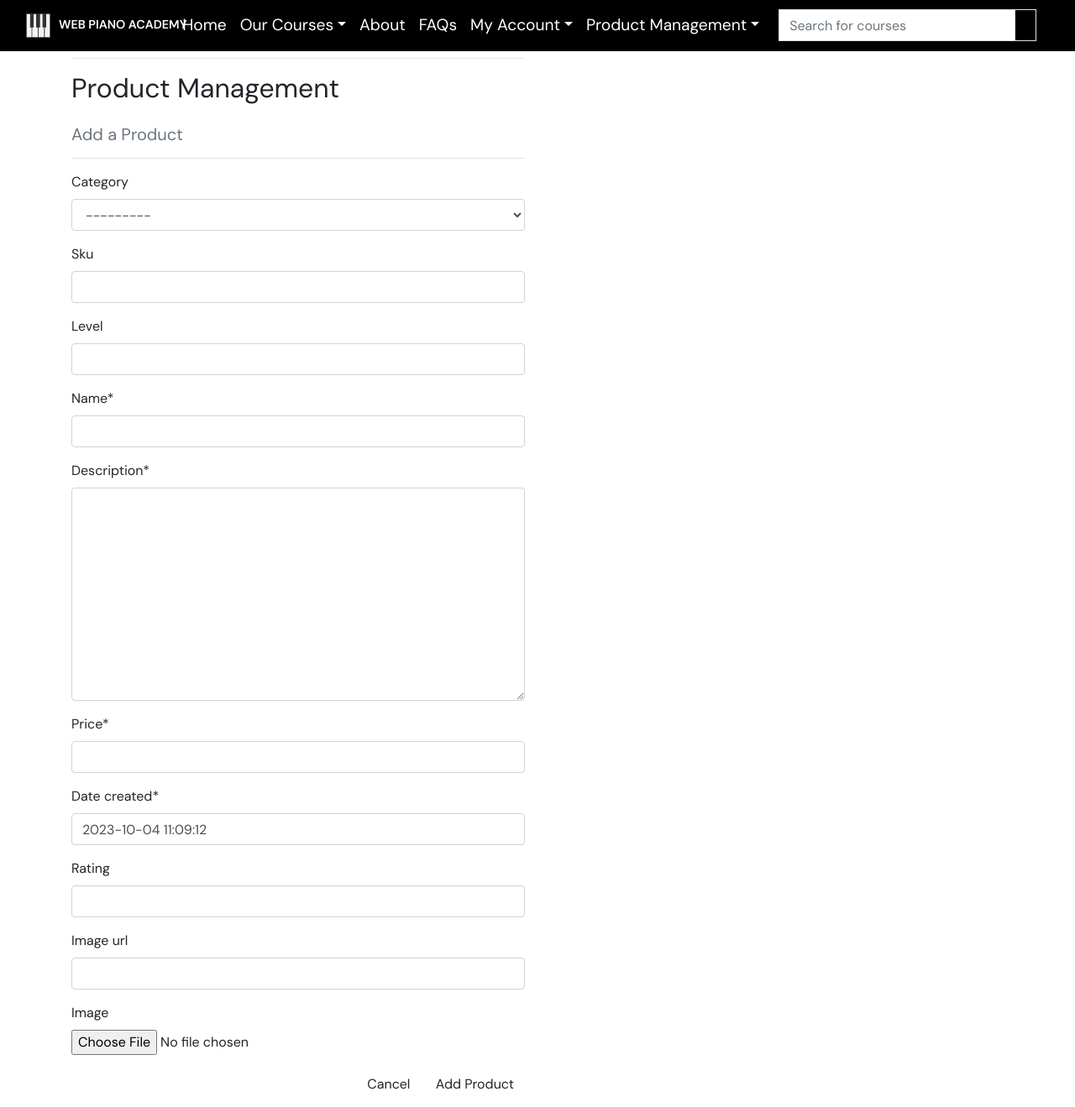
After one commit to LewisMDillon/web-piano-academy, a Django app: page /products/courses/add/ in a window 1280 px wide. The commit adds this page. Shown: the whole page at 84% size. Run offline with Django 3.2, Linux system fonts and the light colour scheme; a user stored in the database is signed in; data that the repository does not hold is empty.

Commit message:
Add front-end create product functionality & form

```diff
--- a/home/static/home/style.css
+++ b/home/static/home/style.css
@@ -146,3 +146,18 @@ body {
     color: #000;
     text-shadow: -8px 0 0 rgb(180, 180, 180);
 }
+
+
+
+/* -------- MESSAGES -------- */
+
+#message-container-outer {
+    display: flex;
+    justify-content: center;
+  }
+
+#message-container {
+    font-size: 1.5rem;
+    font-weight: 600;
+    margin-top: 20px;
+}
--- /dev/null
+++ b/products/forms.py
@@ -0,0 +1,14 @@
+from django import forms
+from .models import Product, Category
+
+
+class ProductForm(forms.ModelForm):
+
+    class Meta:
+        model = Product
+        fields = '__all__'
+
+    def __init__(self, *args, **kwargs):
+        super().__init__(*args, **kwargs)
+        categories = Category.objects.all()
+        display_names = [(c.id, c.get_display_name()) for c in categories]
--- /dev/null
+++ b/products/templates/products/add_product.html
@@ -0,0 +1,37 @@
+{% extends "base.html" %}
+{% load static %}
+
+{% block page_header %}
+    <div class="container header-container">
+        <div class="row">
+            <div class="col"></div>
+        </div>
+    </div>
+{% endblock %}
+
+{% block content %}
+    <div class="overlay"></div>
+    <div class="container">
+        <div class="row">
+            <div class="col-12 col-md-6">
+                <hr>
+                <h2 class="logo-font mb-4">Product Management</h2>
+                <h5 class="text-muted">Add a Product</h5>
+                <hr>
+            </div>
+        </div>
+
+        <div class="row">
+            <div class="col-12 col-md-6">
+                <form method="POST" action="{% url 'add_product' %}" class="form mb-2" enctype="multipart/form-data">
+                    {% csrf_token %}
+                    {{ form | crispy }}
+                    <div class="text-right">
+                        <a class="btn btn-outline-black rounded-0" href="{% url 'courses' %}">Cancel</a>
+                        <button class="btn btn-black rounded-0" type="submit">Add Product</button>
+                    </div>
+                </form>
+            </div>
+        </div>
+    </div>
+{% endblock %}
--- a/products/templates/products/product_detail.html
+++ b/products/templates/products/product_detail.html
@@ -29,7 +29,7 @@
             <div class="col-12 col-md-6 col-lg-4">
                 <div class="product-details-container mb-5 mt-md-5">
                     <p class="mb-0">{{ product.name }}</p>
-                    <p class="lead mb-0 text-left font-weight-bold">${{ product.price }}</p>
+                    <p class="lead mb-0 text-left font-weight-bold">€{{ product.price }}</p>
                     {% if product.rating %}
                         <small class="text-muted"><i class="fas fa-star mr-1"></i>{{ product.rating }} / 5</small>
                     {% else %}
--- a/products/urls.py
+++ b/products/urls.py
@@ -4,5 +4,10 @@ from . import views
 
 urlpatterns = [
     path('courses/', views.courses, name='courses'),
-    path('courses/<product_id>', views.product_detail, name='product_detail'),
+    path(
+        'courses/<int:product_id>/',
+        views.product_detail,
+        name='product_detail'
+        ),
+    path('courses/add/', views.add_product, name='add_product'),
 ]
--- a/products/views.py
+++ b/products/views.py
@@ -2,7 +2,9 @@ from django.shortcuts import render, redirect, reverse, get_object_or_404
 from django.contrib import messages
 from django.db.models import Q
 from django.db.models.functions import Lower
+
 from .models import Product, Category
+from .forms import ProductForm
 
 # Create your views here.
 
@@ -70,3 +72,36 @@ def product_detail(request, product_id):
     }
 
     return render(request, 'products/product_detail.html', context)
+
+
+def add_product(request):
+    if not request.user.is_superuser:
+        messages.error(
+            request, 'Sorry, you do not have permission to accesss that page.'
+            )
+        return redirect(reverse('home'))
+
+    if request.method == 'POST':
+        form = ProductForm(request.POST, request.FILES)
+        if form.is_valid():
+            form.save()
+            messages.success(request, 'Successfully added product!')
+            return redirect(reverse('add_product'))
+        else:
+            messages.error(
+                request, 'Failed to add product, please double check the form'
+               )
+    else:
+        form = ProductForm()
+
+    template = 'products/add_product.html'
+    context = {
+        'form': form
+    }
+
+    def test_func(self):
+        if self.request.user.is_superuser:
+            return True
+        return False
+
+    return render(request, template, context)
--- a/templates/base.html
+++ b/templates/base.html
@@ -91,6 +91,16 @@
           <a class="nav-item nav-link" href="{% url 'account_signup' %}">Register</a>
           <a class="nav-item nav-link" href="{% url 'account_login' %}">Login</a>
         {% endif %}
+
+        {% if user.is_superuser %}
+          <li class="nav-item dropdown">
+            <a class="nav-link dropdown-toggle" href="#" data-bs-toggle="dropdown" aria-expanded="false">Product Management</a>
+            <ul class="dropdown-menu">
+              <li><a class="dropdown-item" href="{% url 'add_product' %}">Add New Product</a></li>
+            </ul>
+          </li>
+        {% endif %}
+
         </ul>
 
         <div class="col-12 col-lg-4 my-auto py-1 py-lg-0">
@@ -113,9 +123,19 @@
   </nav>
 
 
-  {% if messages %}
-  <div class="message-container"></div>
-  {% endif %}
+  <main class="container">
+    <div class="row" id="message-container-outer">
+        <div class="col-md-8">
+            {% if messages %}
+                {% for message in messages %}
+                <div class="alert alert-{{ message.tags }}" id="message-container">
+                    {{ message }}
+                </div>
+                {% endfor %}
+            {% endif %}
+        </div>
+    </div>
+</main>
 
   {% block page_header %}
   {% endblock %}
```
Also changed, not shown: config/settings.py (+8 -0 lines).
